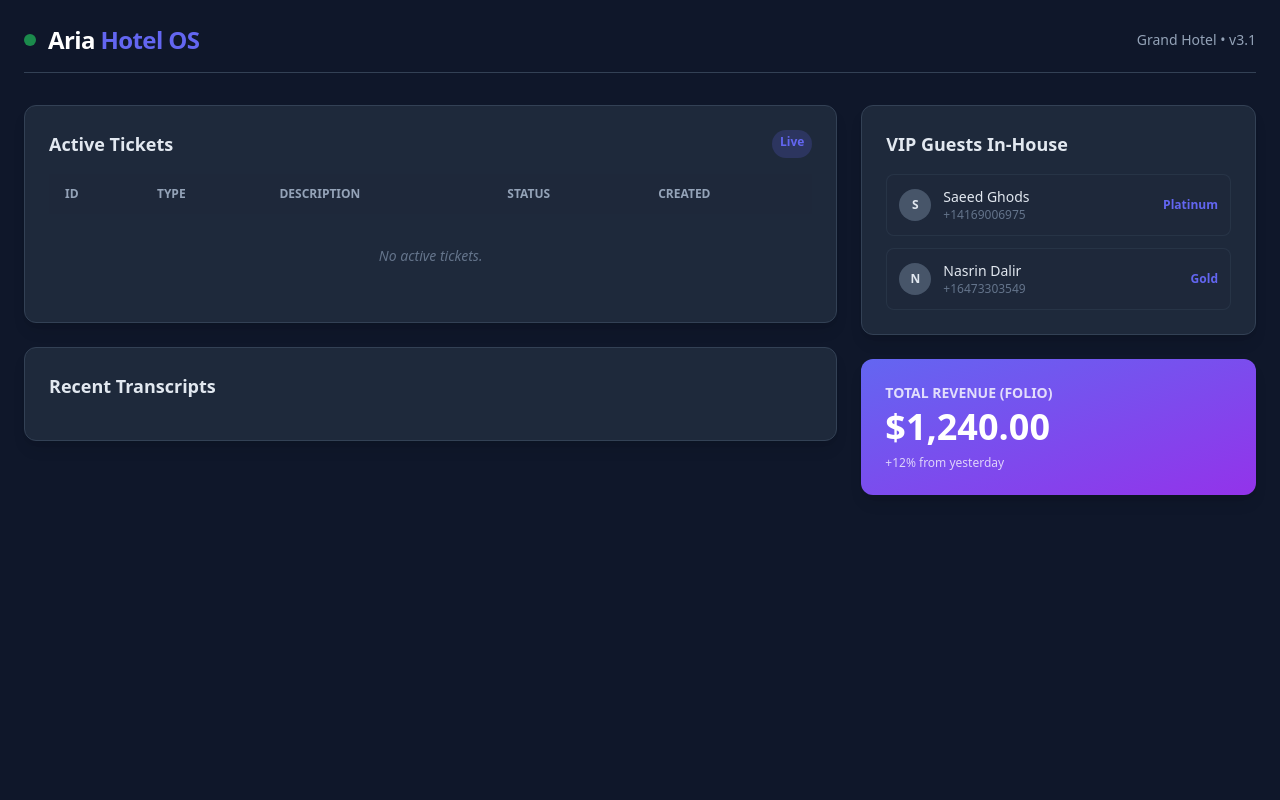
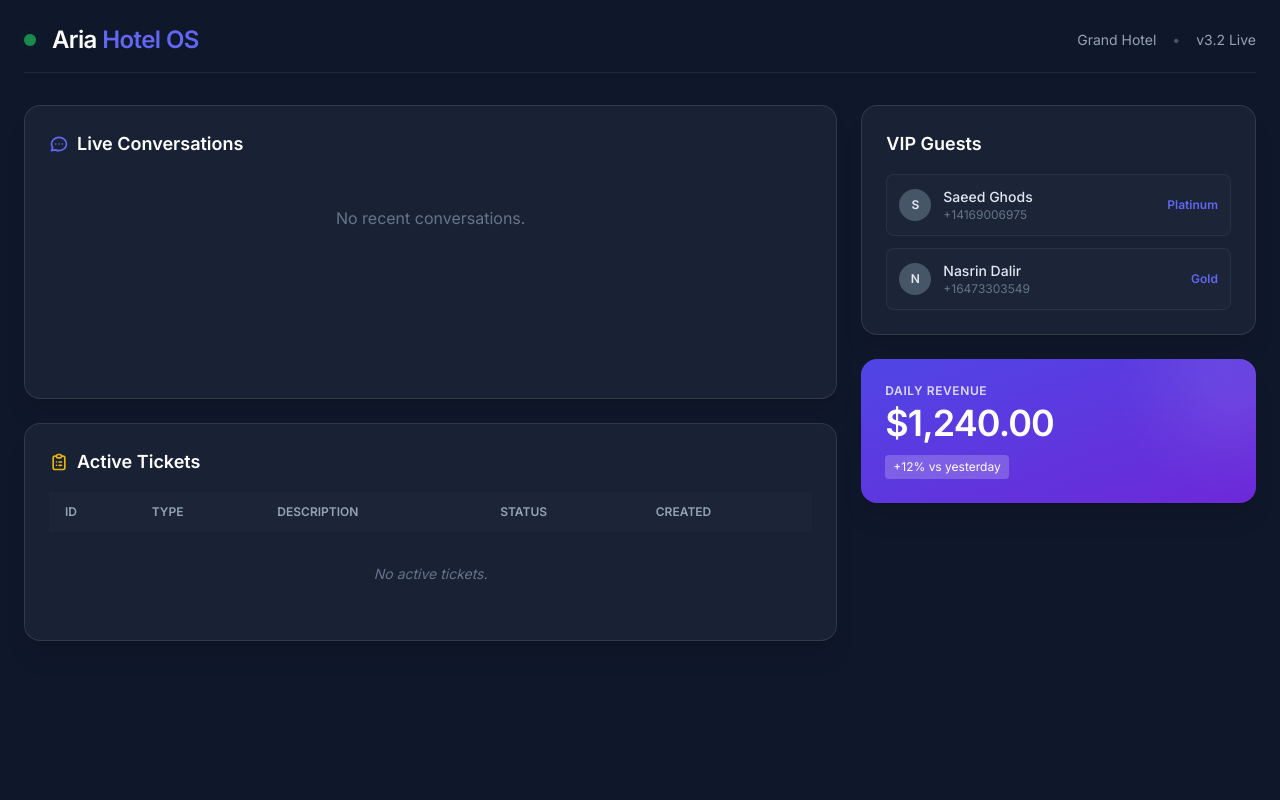
Before and after one commit to SaeedGhods/hotelagent03, a FastAPI app: page /dashboard in a window 1280 px wide. Run offline with FastAPI, Linux system fonts and the light colour scheme; data comes from the database, SQL or seed files in the repository; data that the repository does not hold is empty; some libraries are stand-ins or nearby versions.

Commit message:
Dashboard 2.0: Modern UI, Live Transcripts, Glassmorphism

```diff
--- a/main.py
+++ b/main.py
@@ -10,6 +10,7 @@ from dotenv import load_dotenv
 from services.ai_service import get_ai_response, clear_history
 from services.tts_service import generate_audio
 from services.pms_service import init_db, get_db_connection
+from services.history_service import get_recent_calls
 
 load_dotenv()
 
@@ -55,6 +56,11 @@ async def get_guests_list(request: Request):
     guests = conn.execute("SELECT * FROM guests WHERE vip_status IN ('Platinum', 'Gold')").fetchall()
     conn.close()
     return templates.TemplateResponse("guests_partial.html", {"request": request, "guests": guests})
+
+@app.get("/api/transcripts")
+async def get_transcripts(request: Request):
+    calls = get_recent_calls(limit=3)
+    return templates.TemplateResponse("transcripts_partial.html", {"request": request, "calls": calls})
 
 # --- VOICE ROUTES ---
 
--- a/services/ai_service.py
+++ b/services/ai_service.py
@@ -4,6 +4,7 @@ from typing import List, Dict, Optional
 import json
 import logging
 from services.pms_service import get_active_booking, create_ticket, get_bill_details, get_guest_details
+from services.history_service import log_call_start, log_transcript
 
 logger = logging.getLogger(__name__)
 
@@ -110,6 +111,9 @@ async def get_ai_response(call_sid: str, user_input: str, caller_number: str) ->
     try:
         if call_sid not in conversation_history:
              conversation_history[call_sid] = []
+             log_call_start(call_sid, caller_number)
+
+        log_transcript(call_sid, "user", user_input)
 
         model = genai.GenerativeModel(
             model_name="models/gemini-2.0-flash",
@@ -160,6 +164,8 @@ async def get_ai_response(call_sid: str, user_input: str, caller_number: str) ->
         voice = VOICE_MAP.get(lang, "en-US-Neural2-F")
         conversation_history[call_sid] = chat.history
 
+        log_transcript(call_sid, "assistant", text)
+
         return {"text": text, "voice": voice, "transfer": transfer_flag}
 
     except Exception as e:
--- /dev/null
+++ b/services/history_service.py
@@ -0,0 +1,34 @@
+import sqlite3
+from typing import Optional
+
+DB_FILE = "hotel.db"
+
+def get_db_connection():
+    conn = sqlite3.connect(DB_FILE)
+    conn.row_factory = sqlite3.Row
+    return conn
+
+def log_call_start(call_sid: str, phone: str):
+    conn = get_db_connection()
+    conn.execute("INSERT OR IGNORE INTO calls (call_sid, guest_phone) VALUES (?, ?)", (call_sid, phone))
+    conn.commit()
+    conn.close()
+
+def log_transcript(call_sid: str, role: str, content: str):
+    conn = get_db_connection()
+    conn.execute("INSERT INTO transcripts (call_sid, role, content) VALUES (?, ?, ?)", (call_sid, role, content))
+    conn.commit()
+    conn.close()
+
+def get_recent_calls(limit: int = 5):
+    conn = get_db_connection()
+    calls = conn.execute("SELECT * FROM calls ORDER BY start_time DESC LIMIT ?", (limit,)).fetchall()
+    results = []
+    for call in calls:
+        c = dict(call)
+        # Fetch transcript lines
+        lines = conn.execute("SELECT role, content FROM transcripts WHERE call_sid = ? ORDER BY timestamp ASC", (c['call_sid'],)).fetchall()
+        c['transcript'] = [dict(line) for line in lines]
+        results.append(c)
+    conn.close()
+    return results
--- a/services/pms_service.py
+++ b/services/pms_service.py
@@ -47,11 +47,35 @@ def init_db():
         CREATE TABLE IF NOT EXISTS tickets (
             id INTEGER PRIMARY KEY AUTOINCREMENT,
             booking_id INTEGER,
-            type TEXT, -- 'Housekeeping', 'Engineering', 'Concierge'
+            type TEXT,
             description TEXT,
-            status TEXT DEFAULT 'Open', -- 'Open', 'In Progress', 'Closed'
+            status TEXT DEFAULT 'Open',
             created_at DATETIME DEFAULT CURRENT_TIMESTAMP,
             FOREIGN KEY(booking_id) REFERENCES bookings(id)
+        )
+    ''')
+
+    # Calls Table (For History)
+    cursor.execute('''
+        CREATE TABLE IF NOT EXISTS calls (
+            id INTEGER PRIMARY KEY AUTOINCREMENT,
+            call_sid TEXT UNIQUE,
+            guest_phone TEXT,
+            start_time DATETIME DEFAULT CURRENT_TIMESTAMP,
+            summary TEXT,
+            status TEXT DEFAULT 'in-progress'
+        )
+    ''')
+
+    # Transcripts Table (Line by Line)
+    cursor.execute('''
+        CREATE TABLE IF NOT EXISTS transcripts (
+            id INTEGER PRIMARY KEY AUTOINCREMENT,
+            call_sid TEXT,
+            role TEXT, -- 'user' or 'assistant'
+            content TEXT,
+            timestamp DATETIME DEFAULT CURRENT_TIMESTAMP,
+            FOREIGN KEY(call_sid) REFERENCES calls(call_sid)
         )
     ''')
 
--- a/templates/dashboard.html
+++ b/templates/dashboard.html
@@ -5,11 +5,13 @@
     <title>Aria Hotel OS | Mission Control</title>
     <script src="https://cdn.tailwindcss.com"></script>
     <script src="https://unpkg.com/htmx.org@1.9.10"></script>
+    <link href="https://fonts.googleapis.com/css2?family=Inter:wght@300;400;500;600&display=swap" rel="stylesheet">
     <script>
         tailwind.config = {
             darkMode: 'class',
             theme: {
                 extend: {
+                    fontFamily: { sans: ['Inter', 'sans-serif'] },
                     colors: {
                         brand: '#6366f1',
                         darkbg: '#0f172a',
@@ -19,62 +21,81 @@
             }
         }
     </script>
+    <style>
+        .glass {
+            background: rgba(30, 41, 59, 0.7);
+            backdrop-filter: blur(10px);
+            border: 1px solid rgba(255, 255, 255, 0.1);
+        }
+    </style>
 </head>
-<body class="bg-darkbg text-slate-200 font-sans min-h-screen p-6">
+<body class="bg-darkbg text-slate-200 font-sans min-h-screen p-6 selection:bg-brand selection:text-white">
 
     <!-- Header -->
-    <header class="flex justify-between items-center mb-8 border-b border-slate-700 pb-4">
-        <div class="flex items-center gap-3">
-            <div class="w-3 h-3 bg-green-500 rounded-full animate-pulse"></div>
+    <header class="flex justify-between items-center mb-8 pb-4 border-b border-slate-800">
+        <div class="flex items-center gap-4">
+            <div class="relative">
+                <div class="w-3 h-3 bg-green-500 rounded-full animate-pulse"></div>
+                <div class="absolute top-0 left-0 w-3 h-3 bg-green-500 rounded-full animate-ping opacity-75"></div>
+            </div>
             <h1 class="text-2xl font-bold tracking-tight text-white">Aria <span class="text-brand">Hotel OS</span></h1>
         </div>
-        <div class="text-sm text-slate-400">Grand Hotel • v3.1</div>
+        <div class="flex gap-4 text-sm text-slate-400">
+            <span>Grand Hotel</span>
+            <span class="text-slate-600">•</span>
+            <span>v3.2 Live</span>
+        </div>
     </header>
 
     <!-- Main Grid -->
-    <div class="grid grid-cols-1 lg:grid-cols-3 gap-6">
+    <div class="grid grid-cols-1 lg:grid-cols-12 gap-6">
 
-        <!-- Column 1: Active Tickets -->
-        <div class="lg:col-span-2 space-y-6">
-            <section class="bg-cardbg rounded-xl p-6 shadow-lg border border-slate-700">
-                <h2 class="text-lg font-semibold mb-4 flex justify-between">
-                    <span>Active Tickets</span>
-                    <span class="bg-brand/20 text-brand text-xs px-2 py-1 rounded-full" hx-get="/api/tickets-count" hx-trigger="every 5s">Live</span>
+        <!-- Column 1: Active Operations (Tickets) -->
+        <div class="lg:col-span-8 space-y-6">
+
+            <!-- Live Calls / Transcripts -->
+            <section class="glass rounded-2xl p-6 shadow-xl">
+                <h2 class="text-lg font-semibold mb-4 flex items-center gap-2 text-white">
+                    <svg class="w-5 h-5 text-brand" fill="none" stroke="currentColor" viewBox="0 0 24 24"><path stroke-linecap="round" stroke-linejoin="round" stroke-width="2" d="M8 12h.01M12 12h.01M16 12h.01M21 12c0 4.418-4.03 8-9 8a9.863 9.863 0 01-4.255-.949L3 20l1.395-3.72C3.512 15.042 3 13.574 3 12c0-4.418 4.03-8 9-8s9 3.582 9 8z"></path></svg>
+                    Live Conversations
                 </h2>
-
-                <div class="overflow-x-auto" hx-get="/api/tickets-table" hx-trigger="load, every 5s">
-                    <!-- Ticket Table Injected Here -->
-                    <div class="animate-pulse flex space-x-4">
-                        <div class="flex-1 space-y-4 py-1">
-                            <div class="h-4 bg-slate-700 rounded w-3/4"></div>
-                            <div class="h-4 bg-slate-700 rounded"></div>
+                <div hx-get="/api/transcripts" hx-trigger="load, every 3s" class="space-y-4 min-h-[200px]">
+                    <!-- Transcripts Injected Here -->
+                    <div class="animate-pulse flex space-x-4 p-4 rounded bg-slate-800/50">
+                        <div class="flex-1 space-y-3">
+                            <div class="h-2 bg-slate-700 rounded w-1/4"></div>
+                            <div class="h-2 bg-slate-700 rounded w-3/4"></div>
                         </div>
                     </div>
                 </div>
             </section>
 
-            <!-- Recent Conversations -->
-            <section class="bg-cardbg rounded-xl p-6 shadow-lg border border-slate-700">
-                <h2 class="text-lg font-semibold mb-4">Recent Transcripts</h2>
-                <div hx-get="/api/transcripts" hx-trigger="load, every 10s" class="space-y-3">
-                    <!-- Transcripts Injected Here -->
+            <!-- Active Tickets -->
+            <section class="glass rounded-2xl p-6 shadow-xl">
+                <h2 class="text-lg font-semibold mb-4 flex items-center gap-2 text-white">
+                    <svg class="w-5 h-5 text-yellow-500" fill="none" stroke="currentColor" viewBox="0 0 24 24"><path stroke-linecap="round" stroke-linejoin="round" stroke-width="2" d="M9 5H7a2 2 0 00-2 2v12a2 2 0 002 2h10a2 2 0 002-2V7a2 2 0 00-2-2h-2M9 5a2 2 0 002 2h2a2 2 0 002-2M9 5a2 2 0 012-2h2a2 2 0 012 2m-3 7h3m-3 4h3m-6-4h.01M9 16h.01"></path></svg>
+                    Active Tickets
+                </h2>
+                <div class="overflow-x-auto" hx-get="/api/tickets-table" hx-trigger="load, every 5s">
+                    <!-- Ticket Table -->
                 </div>
             </section>
         </div>
 
-        <!-- Column 2: Guest List & Stats -->
-        <div class="space-y-6">
-            <section class="bg-cardbg rounded-xl p-6 shadow-lg border border-slate-700">
-                <h2 class="text-lg font-semibold mb-4">VIP Guests In-House</h2>
+        <!-- Column 2: Guests & Stats -->
+        <div class="lg:col-span-4 space-y-6">
+            <section class="glass rounded-2xl p-6 shadow-xl">
+                <h2 class="text-lg font-semibold mb-4 text-white">VIP Guests</h2>
                 <div hx-get="/api/guests-list" hx-trigger="load" class="space-y-3">
                     <!-- Guest Cards -->
                 </div>
             </section>
 
-            <section class="bg-gradient-to-br from-brand to-purple-600 rounded-xl p-6 shadow-lg text-white">
-                <h3 class="text-sm opacity-80 uppercase font-bold mb-1">Total Revenue (Folio)</h3>
-                <div class="text-4xl font-bold">$1,240.00</div>
-                <div class="text-xs mt-2 opacity-75">+12% from yesterday</div>
+            <section class="bg-gradient-to-br from-indigo-600 to-violet-700 rounded-2xl p-6 shadow-xl text-white relative overflow-hidden">
+                <div class="absolute top-0 right-0 w-32 h-32 bg-white opacity-10 rounded-full -mr-10 -mt-10 blur-2xl"></div>
+                <h3 class="text-xs font-bold tracking-wider opacity-80 uppercase mb-1">Daily Revenue</h3>
+                <div class="text-4xl font-bold tracking-tight">$1,240.00</div>
+                <div class="text-xs mt-3 bg-white/20 inline-block px-2 py-1 rounded">+12% vs yesterday</div>
             </section>
         </div>
 
--- /dev/null
+++ b/templates/transcripts_partial.html
@@ -0,0 +1,23 @@
+{% for call in calls %}
+<div class="bg-slate-800/40 rounded-xl border border-slate-700/50 overflow-hidden">
+    <div class="bg-slate-800/60 px-4 py-2 flex justify-between items-center border-b border-slate-700/50">
+        <div class="flex items-center gap-2">
+            <span class="w-2 h-2 rounded-full {% if call.status == 'active' %}bg-green-500 animate-pulse{% else %}bg-slate-500{% endif %}"></span>
+            <span class="text-xs font-mono text-slate-400">{{ call.guest_phone }}</span>
+        </div>
+        <span class="text-xs text-slate-500">{{ call.start_time }}</span>
+    </div>
+    <div class="p-4 space-y-3 max-h-[300px] overflow-y-auto font-sans text-sm">
+        {% for line in call.transcript %}
+        <div class="flex gap-3 {% if line.role == 'assistant' %}flex-row-reverse{% endif %}">
+            <div class="max-w-[80%] p-3 rounded-2xl
+                {% if line.role == 'assistant' %}bg-brand/20 text-brand-100 rounded-tr-sm{% else %}bg-slate-700/50 text-slate-200 rounded-tl-sm{% endif %}">
+                <p>{{ line.content }}</p>
+            </div>
+        </div>
+        {% endfor %}
+    </div>
+</div>
+{% else %}
+<div class="text-center py-8 text-slate-500">No recent conversations.</div>
+{% endfor %}
```
